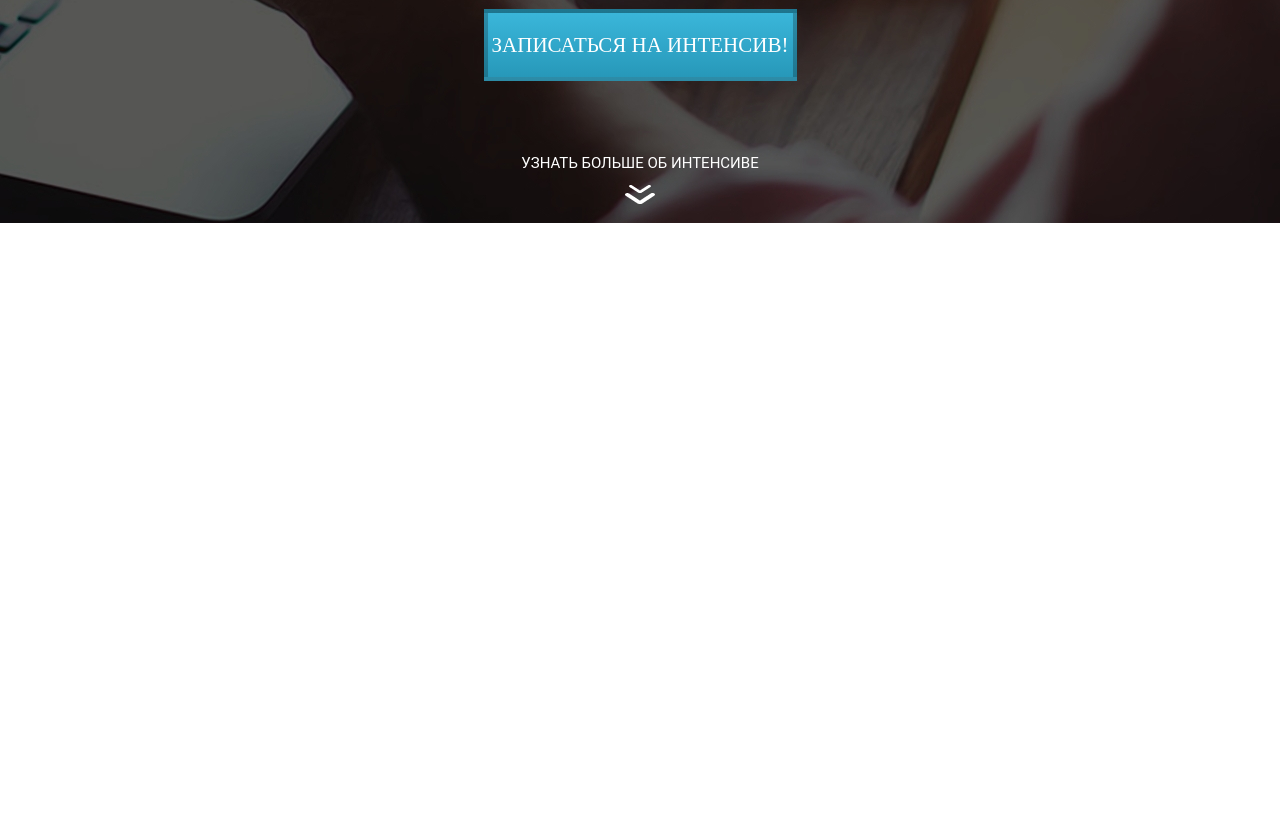
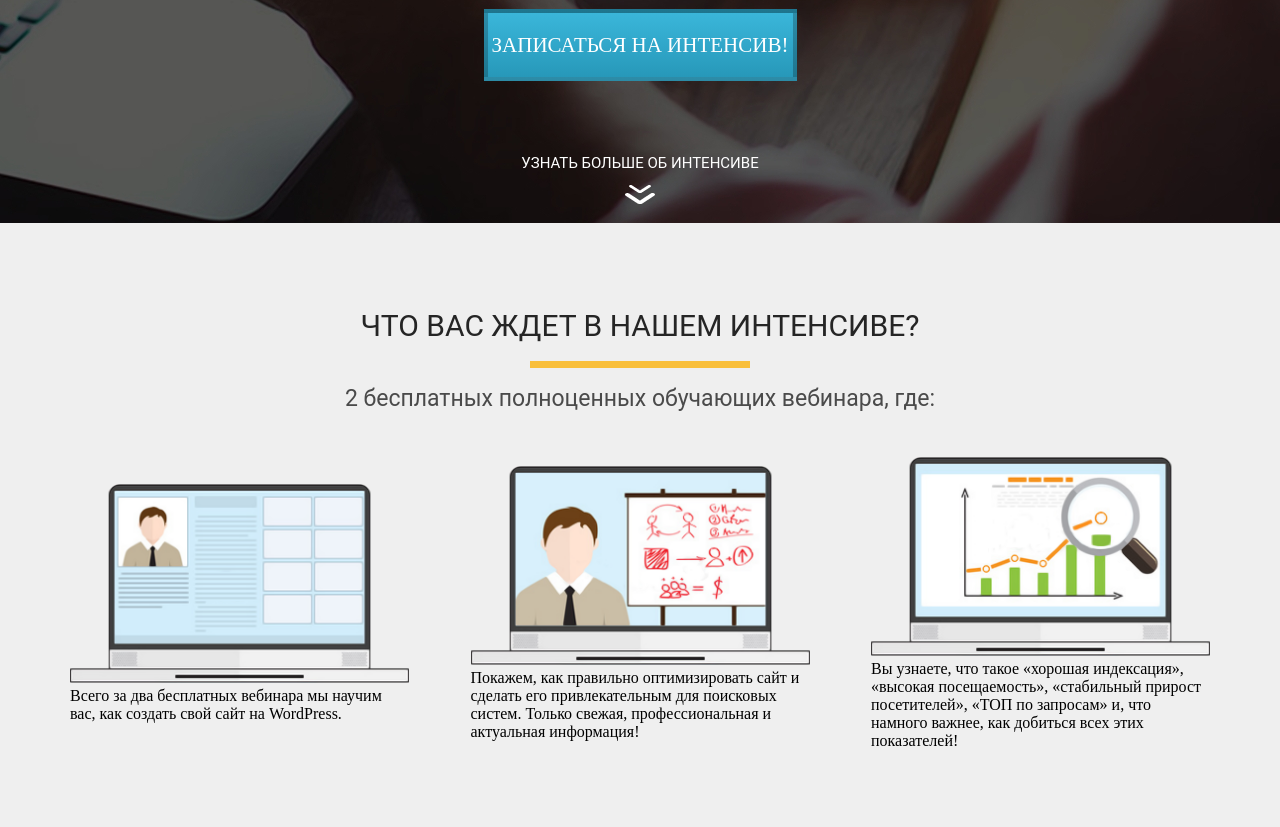
Before and after one commit to PavelTerekhov/Wordpress, a plain HTML site: page index.html in a window 1280 px wide. Shown: the part 577-1404 px from the top of the page. Before the commit the page ends 800 px from the top, so only its background shows below. Drawn offline with Linux system fonts and the light colour scheme.

Commit message:
second section

```diff
--- a/css/style.css
+++ b/css/style.css
@@ -102,3 +102,55 @@
     margin: 0 auto;
     margin-top: 13px;
 }
+.waiting {
+    height: 604px;
+    background-color: #EFEFEF;
+    padding: 85px 0 75px 0;
+}
+.waiting .waiting_header {
+    font-family: 'Roboto';
+    font-style: normal;
+    font-weight: 400;
+    font-size: 30px;
+    text-transform: uppercase;
+    color: #252525;
+    text-align: center;
+}
+.waiting .waiting_divider {
+    width: 220px;
+    height: 7px;
+    background-color: #F9BF3B;
+    margin: 0 auto;
+    margin-top: 18px;
+}
+
+.waiting .waiting_subheader {
+    margin-top: 17px;
+    font-family: 'Roboto';
+    font-style: normal;
+    font-weight: 400;
+    font-size: 23px;
+    color: #4A4A4A;
+    text-align: center;
+}
+.waiting .waiting_wrapper {
+    margin-top: 45px;
+    display: flex;
+    justify-content: space-between;
+    align-items: center;
+}
+.waiting .waiting_wrapper .waiting_item {
+    width: 339px;
+}
+.waiting .waiting_wrapper .waiting_item .waiting_img {
+    width: 100%;
+}
+.waiting .waiting_wrapper .waiting_item .waiting_descr {
+    margin-top: 33px;
+    font-family: 'Roboto';
+    font-style: normal;
+    font-weight: 300;
+    font-size: 15px;
+    line-height: 21px;
+    color: #4A4A4A;
+    }
--- a/index.html
+++ b/index.html
@@ -30,5 +30,29 @@
             </div>
         </div>
     </section>
+    <section class="waiting">
+        <div class="container">
+            <h2 class="waiting_header">Что вас ждет в нашем интенсиве?</h2>
+            <div class="waiting_divider"></div>
+            <div class="waiting_subheader">
+                2 бесплатных полноценных обучающих вебинара, где:</div>
+
+            <div class="waiting_wrapper">
+                <div class="waiting_item">
+                    <img src="img/waiting/1.png" alt="1" class="waiting_img">
+                    <div class="waiting_desc">Всего за два бесплатных вебинара мы научим вас,
+                        как создать свой сайт на WordPress. </div>
+                </div>
+                <div class="waiting_item">
+                    <img src="img/waiting/2.png" alt="2" class="waiting_img">
+                    <div class="waiting_desc">Покажем, как правильно оптимизировать сайт и сделать его привлекательным для поисковых систем. Только свежая, профессиональная и актуальная информация!</div>
+                </div>
+                <div class="waiting_item">
+                    <img src="img/waiting/3.png" alt="3" class="waiting_img">
+                    <div class="waiting_desc">Вы узнаете, что такое «хорошая индексация», «высокая посещаемость», «стабильный прирост посетителей», «ТОП по запросам» и, что намного важнее, как добиться всех этих показателей!</div>
+                </div>
+            </div>
+        </div>
+    </section>
 </body>
 </html>
```
